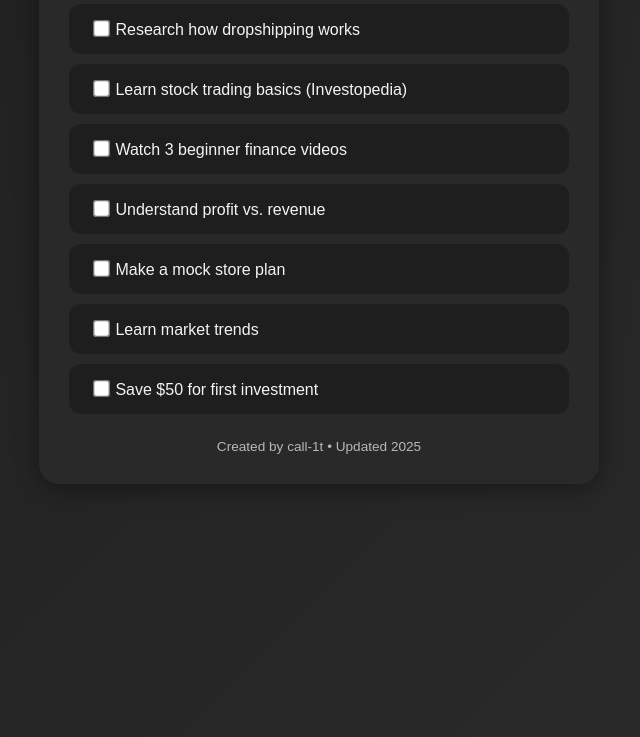
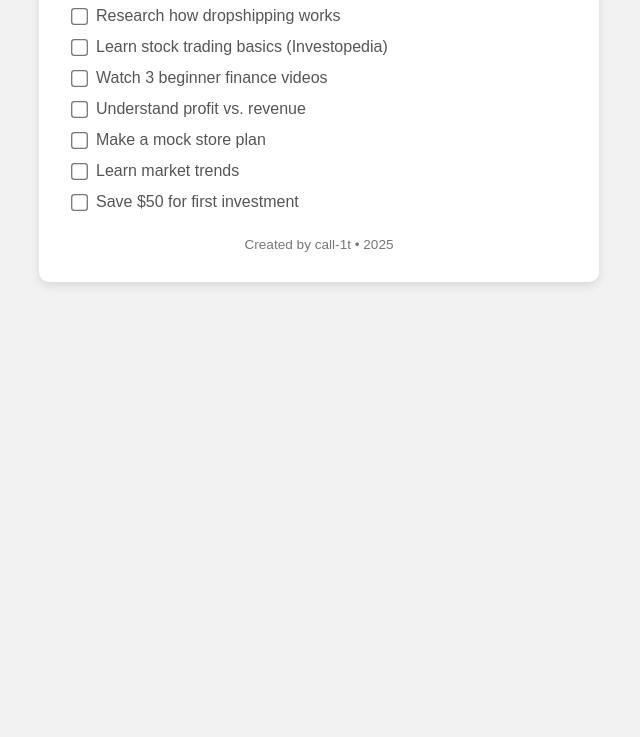
Before and after one commit to call-1t/call-1t-checklist, a plain HTML site: page index.html in a window 1280 px wide. Shown: the part 143-880 px from the top of the page, without its empty margins (321-961 px from the left). Drawn offline with Linux system fonts and the light colour scheme.

Commit message:
Update index.html

```diff
--- a/index.html
+++ b/index.html
@@ -1,89 +1,68 @@
 <!DOCTYPE html>
 <html lang="en">
 <head>
-  <meta charset="UTF-8" />
-  <meta name="viewport" content="width=device-width, initial-scale=1.0" />
-  <title>My Business & Investing Checklist</title>
+  <meta charset="UTF-8">
+  <meta name="viewport" content="width=device-width, initial-scale=1.0">
+  <title>Checklist</title>
   <style>
     body {
-      font-family: "Poppins", sans-serif;
-      background: linear-gradient(135deg, #1f1f1f, #2b2b2b);
-      color: #f4f4f4;
+      font-family: Arial, sans-serif;
+      background-color: #f2f2f2;
       display: flex;
       justify-content: center;
       align-items: flex-start;
       min-height: 100vh;
       margin: 0;
-      padding: 40px 20px;
+      padding: 40px;
     }
-
     .container {
-      background: #292929;
-      border-radius: 20px;
+      background-color: #fff;
+      border-radius: 10px;
+      box-shadow: 0 4px 10px rgba(0,0,0,0.1);
       padding: 30px;
       width: 100%;
       max-width: 500px;
-      box-shadow: 0 4px 25px rgba(0, 0, 0, 0.4);
     }
-
     h1 {
       text-align: center;
-      margin-bottom: 25px;
-      color: #00c896;
-      font-size: 1.8rem;
+      color: #333;
     }
-
-    .checklist {
+    ul {
       list-style: none;
       padding: 0;
     }
-
-    .checklist li {
-      background: #1e1e1e;
-      margin: 10px 0;
-      padding: 15px 12px;
-      border-radius: 12px;
+    li {
+      margin: 12px 0;
       display: flex;
       align-items: center;
-      justify-content: space-between;
-      transition: all 0.2s ease;
+      font-size: 16px;
+      color: #555;
     }
-
-    .checklist li:hover {
-      background: #242424;
+    input[type="checkbox"] {
+      margin-right: 10px;
+      transform: scale(1.3);
     }
-
-    input[type="checkbox"] {
-      transform: scale(1.3);
-      accent-color: #00c896;
-    }
-
-    label {
-      margin-left: 10px;
-      flex: 1;
-    }
-
     footer {
       text-align: center;
       font-size: 0.85rem;
+      color: #777;
       margin-top: 25px;
-      opacity: 0.7;
     }
   </style>
 </head>
 <body>
   <div class="container">
     <h1>Business & Investing Checklist</h1>
-    <ul class="checklist">
-      <li><label><input type="checkbox" /> Research how dropshipping works</label></li>
-      <li><label><input type="checkbox" /> Learn stock trading basics (Investopedia)</label></li>
-      <li><label><input type="checkbox" /> Watch 3 beginner finance videos</label></li>
-      <li><label><input type="checkbox" /> Understand profit vs. revenue</label></li>
-      <li><label><input type="checkbox" /> Make a mock store plan</label></li>
-      <li><label><input type="checkbox" /> Learn market trends</label></li>
-      <li><label><input type="checkbox" /> Save $50 for first investment</label></li>
+    <ul>
+      <li><input type="checkbox"> Research how dropshipping works</li>
+      <li><input type="checkbox"> Learn stock trading basics (Investopedia)</li>
+      <li><input type="checkbox"> Watch 3 beginner finance videos</li>
+      <li><input type="checkbox"> Understand profit vs. revenue</li>
+      <li><input type="checkbox"> Make a mock store plan</li>
+      <li><input type="checkbox"> Learn market trends</li>
+      <li><input type="checkbox"> Save $50 for first investment</li>
     </ul>
-    <footer>Created by call-1t • Updated 2025</footer>
+    <footer>Created by call-1t • 2025</footer>
   </div>
 </body>
 </html>
```
